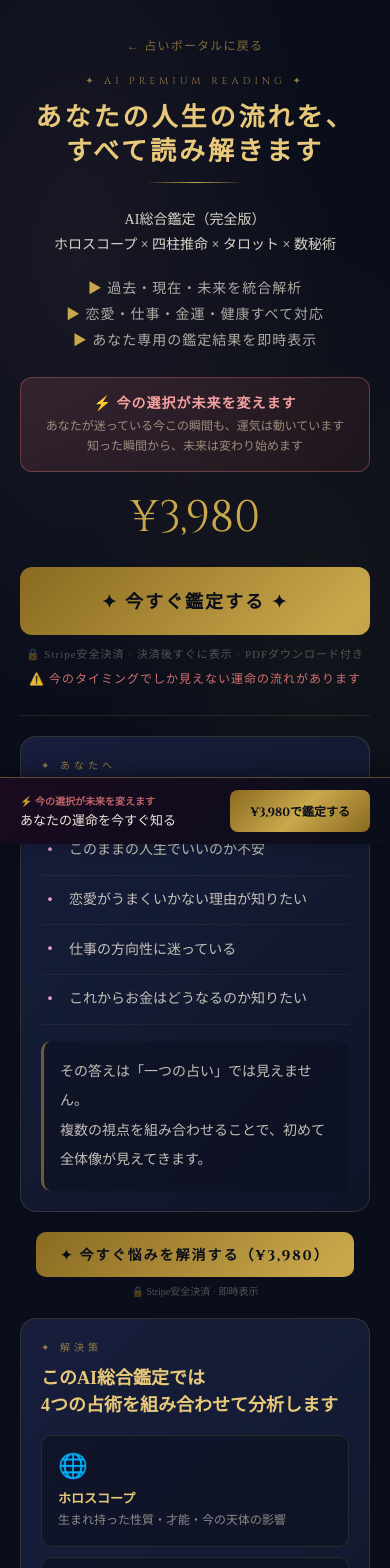
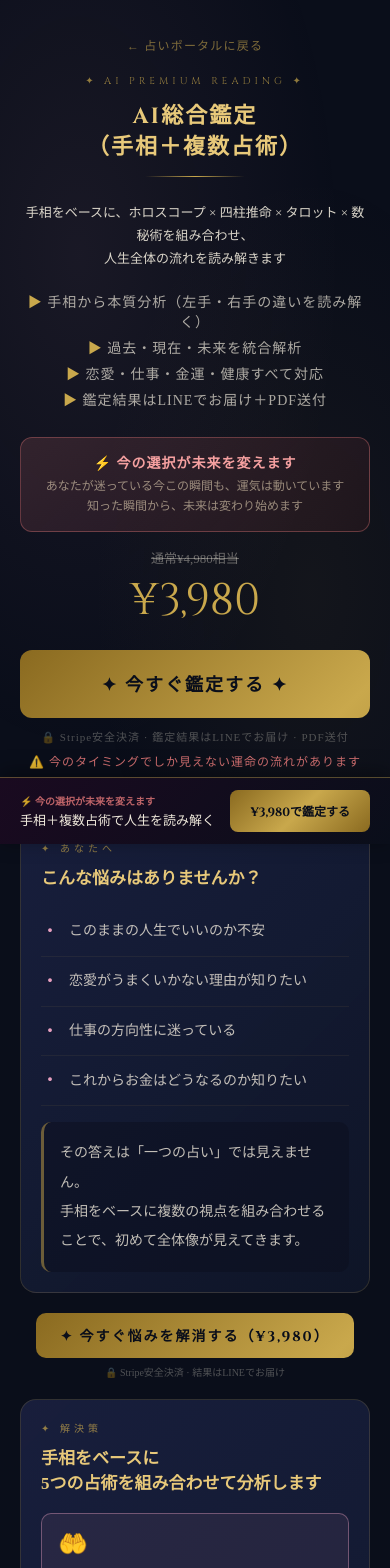
Before and after one commit to sincere1229/sincere1229-twinklelab-next, a Next.js app: page /star/sogo in a window 390 px wide. Shown: the top 1568 px of the page. Built offline with nearby package versions, Linux system fonts and the light colour scheme.

Commit message:
Update page.tsx

```diff
--- a/app/star/sogo/page.tsx
+++ b/app/star/sogo/page.tsx
@@ -35,7 +35,6 @@ interface DrawnCard {
   reversed: boolean
 }
 
-// ★ MiniCta をコンポーネントの外に移動（React error #423の修正）
 function MiniCta({ label = '✦ 今すぐ鑑定する（¥3,980）' }: { label?: string }) {
   return (
     <div style={{ textAlign: 'center', margin: '16px 0' }}>
@@ -47,7 +46,7 @@ function MiniCta({ label = '✦ 今すぐ鑑定する（¥3,980）' }: { label?:
         fontFamily: 'Cinzel,serif', fontSize: '14px', fontWeight: 700,
         letterSpacing: '2px', padding: '12px 24px', textDecoration: 'none',
       }}>{label}</a>
-      <div style={{ fontSize: '10px', color: 'rgba(240,234,220,0.3)', marginTop: '6px' }}>🔒 Stripe安全決済 · 即時表示</div>
+      <div style={{ fontSize: '10px', color: 'rgba(240,234,220,0.3)', marginTop: '6px' }}>🔒 Stripe安全決済 · 結果はLINEでお届け</div>
     </div>
   )
 }
@@ -210,13 +209,15 @@ export default function SogoPage() {
         .hero{text-align:center;padding:50px 0 40px;border-bottom:1px solid rgba(201,168,76,0.15);}
         .back{display:inline-block;font-size:12px;color:rgba(201,168,76,0.6);text-decoration:none;margin-bottom:20px;letter-spacing:0.1em;}
         .hero-label{font-family:'Cinzel',serif;font-size:10px;letter-spacing:4px;color:var(--gold);text-transform:uppercase;margin-bottom:14px;opacity:0.7;}
-        .hero-title{font-family:'Cinzel',serif;font-size:clamp(26px,6vw,44px);color:var(--gold2);letter-spacing:3px;margin-bottom:12px;line-height:1.3;}
-        .hero-catch{font-size:clamp(14px,3vw,19px);color:rgba(240,234,220,0.9);margin-bottom:20px;line-height:1.8;font-weight:500;}
+        .hero-title{font-family:'Cinzel',serif;font-size:clamp(22px,5vw,38px);color:var(--gold2);letter-spacing:2px;margin-bottom:12px;line-height:1.4;}
+        .hero-catch{font-size:clamp(13px,3vw,17px);color:rgba(240,234,220,0.9);margin-bottom:20px;line-height:1.8;font-weight:500;}
         .hero-tags{display:flex;flex-direction:column;gap:6px;margin-bottom:28px;}
         .hero-tag{font-size:14px;color:rgba(240,234,220,0.7);letter-spacing:1px;}
         .hero-tag::before{content:'▶ ';color:var(--gold);}
         .gold-line{width:100px;height:1px;background:linear-gradient(90deg,transparent,var(--gold),transparent);margin:0 auto 24px;}
-        .price-hero{font-family:'Cinzel',serif;font-size:44px;color:var(--gold);margin-bottom:20px;}
+        .price-hero-wrap{margin-bottom:20px;}
+        .price-hero-orig{font-size:13px;color:rgba(240,234,220,0.4);text-decoration:line-through;margin-bottom:4px;}
+        .price-hero{font-family:'Cinzel',serif;font-size:44px;color:var(--gold);}
         .urgency-bar{background:linear-gradient(135deg,rgba(232,122,122,0.15),rgba(200,60,60,0.08));border:1px solid rgba(232,122,122,0.35);border-radius:12px;padding:14px 18px;text-align:center;margin:16px 0;}
         .urgency-bar-text{color:#f5a0a0;font-size:14px;font-weight:600;letter-spacing:1px;margin-bottom:4px;}
         .urgency-bar-sub{color:rgba(232,213,183,0.6);font-size:12px;line-height:1.7;}
@@ -226,7 +227,7 @@ export default function SogoPage() {
         .cta-note{text-align:center;font-size:11px;color:rgba(240,234,220,0.3);letter-spacing:1px;margin-bottom:8px;}
         .section{background:linear-gradient(135deg,rgba(26,32,64,0.9),rgba(15,22,40,0.95));border:1px solid rgba(201,168,76,0.18);border-radius:16px;padding:28px;margin:20px 0;}
         .sec-label{font-family:'Cinzel',serif;font-size:10px;letter-spacing:4px;color:var(--gold);text-transform:uppercase;margin-bottom:10px;opacity:0.7;}
-        .sec-title{font-size:clamp(18px,4vw,24px);color:var(--gold2);font-weight:600;margin-bottom:16px;line-height:1.5;}
+        .sec-title{font-size:clamp(17px,4vw,22px);color:var(--gold2);font-weight:600;margin-bottom:16px;line-height:1.5;}
         .sec-text{font-size:14px;color:rgba(240,234,220,0.8);line-height:2.1;}
         .worry-list{list-style:none;margin:16px 0;}
         .worry-list li{padding:10px 0;border-bottom:1px solid rgba(201,168,76,0.08);font-size:14px;color:rgba(240,234,220,0.8);display:flex;align-items:center;gap:10px;line-height:1.6;}
@@ -237,6 +238,7 @@ export default function SogoPage() {
         .sol-icon{font-size:24px;margin-bottom:8px;}
         .sol-title{font-size:13px;color:var(--gold2);font-weight:600;margin-bottom:4px;}
         .sol-desc{font-size:12px;color:rgba(240,234,220,0.55);line-height:1.6;}
+        .sol-highlight{border-color:rgba(232,160,192,0.4)!important;background:rgba(232,160,192,0.08)!important;}
         .check-list{list-style:none;margin:12px 0;}
         .check-list li{padding:10px 0;border-bottom:1px solid rgba(201,168,76,0.06);font-size:14px;color:rgba(240,234,220,0.85);display:flex;align-items:flex-start;gap:10px;line-height:1.7;}
         .check-list li::before{content:'✔';color:var(--gold);font-size:14px;flex-shrink:0;margin-top:2px;}
@@ -244,6 +246,8 @@ export default function SogoPage() {
         @media(max-width:480px){.output-grid{grid-template-columns:1fr;}}
         .output-item{background:rgba(10,14,26,0.4);border:1px solid rgba(201,168,76,0.12);border-radius:8px;padding:12px 14px;font-size:13px;color:rgba(240,234,220,0.8);display:flex;align-items:center;gap:8px;}
         .output-item::before{content:'▸';color:var(--gold);flex-shrink:0;}
+        .output-item.highlight{border-color:rgba(232,160,192,0.35);color:rgba(232,160,192,0.9);}
+        .output-item.highlight::before{content:'🤲';font-size:12px;}
         .future-grid{display:grid;grid-template-columns:1fr 1fr;gap:12px;margin:16px 0;}
         @media(max-width:480px){.future-grid{grid-template-columns:1fr;}}
         .future-box{border-radius:14px;padding:20px;}
@@ -290,12 +294,16 @@ export default function SogoPage() {
         .form-input:focus{border-color:var(--gold);}
         select.form-input{appearance:none;cursor:pointer;}
         select.form-input option{background:#0f1628;}
+        .teso-notice{background:rgba(232,160,192,0.08);border:1px solid rgba(232,160,192,0.25);border-radius:10px;padding:14px 16px;margin-bottom:20px;font-size:12px;color:rgba(232,160,192,0.9);line-height:1.9;text-align:center;}
         .tarot-section-title{font-family:'Cinzel',serif;font-size:11px;color:var(--gold);letter-spacing:3px;text-align:center;margin-bottom:8px;}
         .tarot-note{font-size:12px;color:rgba(240,234,220,0.5);margin-bottom:18px;line-height:1.8;text-align:center;}
         .tarot-grid{display:grid;grid-template-columns:repeat(3,1fr);gap:14px;margin-bottom:20px;}
         @media(max-width:360px){.tarot-grid{gap:8px;}}
         @keyframes spin{to{transform:rotate(360deg);}}
         .disclaimer{font-size:11px;color:rgba(240,234,220,0.25);line-height:1.8;text-align:center;margin:16px 0;}
+        .line-nudge{background:linear-gradient(135deg,rgba(0,185,0,0.1),rgba(0,150,0,0.06));border:1px solid rgba(6,199,85,0.3);border-radius:12px;padding:16px;text-align:center;margin:20px 0;}
+        .line-nudge p{font-size:12px;color:rgba(240,234,220,0.7);line-height:1.8;margin-bottom:10px;}
+        .line-nudge-btn{display:inline-flex;align-items:center;gap:6px;background:linear-gradient(135deg,#06c755,#04a844);color:#fff;font-weight:700;font-size:12px;border-radius:8px;padding:10px 20px;text-decoration:none;}
         .fixed-cta{position:fixed;bottom:0;left:0;right:0;z-index:9999;background:linear-gradient(135deg,#1a0a20,#0a0e1a);border-top:1px solid rgba(201,168,76,0.4);padding:12px 20px;display:flex;align-items:center;gap:12px;box-shadow:0 -4px 20px rgba(0,0,0,0.4);}
         .fixed-cta-text{flex:1;}
         .fixed-cta-label{font-size:10px;color:rgba(232,122,122,0.8);margin-bottom:2px;font-weight:600;}
@@ -310,21 +318,40 @@ export default function SogoPage() {
         <div className="hero">
           <a href="/star" className="back">← 占いポータルに戻る</a>
           <div className="hero-label">✦ AI Premium Reading ✦</div>
-          <h1 className="hero-title">あなたの人生の流れを、<br/>すべて読み解きます</h1>
+
+          {/* ① タイトル変更 */}
+          <h1 className="hero-title">AI総合鑑定<br/>（手相＋複数占術）</h1>
           <div className="gold-line"></div>
-          <p className="hero-catch">AI総合鑑定（完全版）<br/>ホロスコープ × 四柱推命 × タロット × 数秘術</p>
+
+          {/* ② キャッチに手相を追加 */}
+          <p className="hero-catch">
+            手相をベースに、ホロスコープ × 四柱推命 × タロット × 数秘術を組み合わせ、<br/>
+            人生全体の流れを読み解きます
+          </p>
+
+          {/* ③ hero-tags修正：手相を最上部に追加 */}
           <div className="hero-tags">
+            <span className="hero-tag">手相から本質分析（左手・右手の違いを読み解く）</span>
             <span className="hero-tag">過去・現在・未来を統合解析</span>
             <span className="hero-tag">恋愛・仕事・金運・健康すべて対応</span>
-            <span className="hero-tag">あなた専用の鑑定結果を即時表示</span>
+            <span className="hero-tag">鑑定結果はLINEでお届け＋PDF送付</span>
           </div>
+
           <div className="urgency-bar">
             <div className="urgency-bar-text">⚡ 今の選択が未来を変えます</div>
             <div className="urgency-bar-sub">あなたが迷っている今この瞬間も、運気は動いています<br/>知った瞬間から、未来は変わり始めます</div>
           </div>
-          <div className="price-hero">¥3,980</div>
+
+          {/* ⑨ 価格表示：通常4980→現在3980 */}
+          <div className="price-hero-wrap">
+            <div className="price-hero-orig">通常¥4,980相当</div>
+            <div className="price-hero">¥3,980</div>
+          </div>
+
           <a href="#form-section" className="cta-btn">✦ 今すぐ鑑定する ✦</a>
-          <p className="cta-note">🔒 Stripe安全決済 · 決済後すぐに表示 · PDFダウンロード付き</p>
+
+          {/* ④ 「即時表示」削除→LINEでお届けに変更 */}
+          <p className="cta-note">🔒 Stripe安全決済 · 鑑定結果はLINEでお届け · PDF送付</p>
           <p style={{fontSize:'12px',color:'rgba(232,122,122,0.9)',textAlign:'center',marginTop:'8px',letterSpacing:'1px'}}>
             ⚠️ 今のタイミングでしか見えない運命の流れがあります
           </p>
@@ -341,22 +368,24 @@ export default function SogoPage() {
           </ul>
           <p className="sec-text" style={{marginTop:'16px',padding:'16px',background:'rgba(10,14,26,0.4)',borderRadius:'10px',borderLeft:'3px solid rgba(201,168,76,0.5)'}}>
             その答えは「一つの占い」では見えません。<br/>
-            複数の視点を組み合わせることで、初めて全体像が見えてきます。
+            手相をベースに複数の視点を組み合わせることで、初めて全体像が見えてきます。
           </p>
         </div>
         <MiniCta label="✦ 今すぐ悩みを解消する（¥3,980）" />
 
+        {/* ⑥ 占術一覧に手相追加（最上部） */}
         <div className="section">
           <div className="sec-label">✦ 解決策</div>
-          <h2 className="sec-title">このAI総合鑑定では<br/>4つの占術を組み合わせて分析します</h2>
+          <h2 className="sec-title">手相をベースに<br/>5つの占術を組み合わせて分析します</h2>
           <div className="solution-grid">
             {[
+              {icon:'🤲', title:'手相リーディング', desc:'左手（本質）と右手（現在）の違いから、本来の自分と今のズレを読み解く', highlight: true},
               {icon:'🌐', title:'ホロスコープ', desc:'生まれ持った性質・才能・今の天体の影響'},
               {icon:'☯️', title:'四柱推命', desc:'人生全体の流れ・転機の時期・大運の読み解き'},
               {icon:'🃏', title:'タロット', desc:'今の状況と近未来・意識下のメッセージ'},
               {icon:'🔢', title:'数秘術', desc:'運命のテーマ・魂の使命・生まれ持った特質'},
             ].map(s => (
-              <div key={s.title} className="solution-item">
+              <div key={s.title} className={`solution-item${s.highlight ? ' sol-highlight' : ''}`}>
                 <div className="sol-icon">{s.icon}</div>
                 <div className="sol-title">{s.title}</div>
                 <div className="sol-desc">{s.desc}</div>
@@ -364,7 +393,8 @@ export default function SogoPage() {
             ))}
           </div>
           <p className="sec-text" style={{marginTop:'16px',textAlign:'center'}}>
-            バラバラの情報を「統合」することで<br/>
+            手相という「あなたの体に刻まれた情報」を軸に、<br/>
+            複数の占術を「統合」することで<br/>
             <strong style={{color:'var(--gold2)'}}>あなたの人生の全体像が見えます</strong>
           </p>
         </div>
@@ -405,27 +435,41 @@ export default function SogoPage() {
           <div className="sec-label">✦ この鑑定でわかること</div>
           <h2 className="sec-title">人生の全体像を<br/>完全解析します</h2>
           <ul className="check-list">
+            <li>手相から読み解く「本来の自分」と「今のズレ」</li>
             <li>人生の転機（いつ、何が変わるか）</li>
             <li>恋愛の未来（出会い・結婚・相性・今の関係性）</li>
             <li>仕事の方向性（向いている働き方・転職タイミング）</li>
             <li>金運の流れ（増える時期・注意すべき時期）</li>
             <li>健康運（体のサイン・注意すべき時期）</li>
             <li>今やるべき具体的な行動</li>
-            <li>年代別メッセージ（あなたの世代に合わせた内容）</li>
           </ul>
         </div>
         <MiniCta label="✦ 人生の全体像を知る（¥3,980）" />
 
+        {/* ⑦ 出力内容に手相分析追加 */}
         <div className="section">
           <div className="sec-label">✦ 出力内容</div>
           <h2 className="sec-title">約5,000文字以上の<br/>詳細鑑定レポート</h2>
           <div className="output-grid">
-            {['ホロスコープ図面（カラー）','四柱推命の命式・五行分析','タロット3枚の統合解釈','数秘術の運命数解読','過去 / 現在 / 未来の流れ','仕事運の詳細分析','恋愛運・パートナーシップ','金運・豊かさの流れ','健康運・注意時期','年代別メッセージ','今月・来月の運気予報','開運アドバイス・行動指針'].map(o => (
-              <div key={o} className="output-item">{o}</div>
+            {[
+              {label:'🤲 手相分析（左手・右手）', highlight: true},
+              {label:'本来の自分 × 今のズレ', highlight: true},
+              {label:'ホロスコープ図面（カラー）'},
+              {label:'四柱推命の命式・五行分析'},
+              {label:'タロット3枚の統合解釈'},
+              {label:'数秘術の運命数解読'},
+              {label:'過去 / 現在 / 未来の流れ'},
+              {label:'仕事運の詳細分析'},
+              {label:'恋愛運・パートナーシップ'},
+              {label:'金運・豊かさの流れ'},
+              {label:'開運アクション・行動指針'},
+              {label:'PDF完全版お届け'},
+            ].map(o => (
+              <div key={o.label} className={`output-item${o.highlight ? ' highlight' : ''}`}>{o.label}</div>
             ))}
           </div>
           <p className="sec-text" style={{textAlign:'center',marginTop:'14px'}}>
-            👉 一度だけでなく、<strong style={{color:'var(--gold2)'}}>何度も見返せます</strong>（PDFダウンロード可能）
+            👉 一度だけでなく、<strong style={{color:'var(--gold2)'}}>何度も見返せます</strong>（PDF送付）
           </p>
         </div>
 
@@ -438,8 +482,8 @@ export default function SogoPage() {
               <div className="compare-content">1つの占術だけ<br/>断片的な情報<br/>「なんとなく」の鑑定</div>
             </div>
             <div className="compare-box tso">
-              <div className="compare-title">✦ Twinkle Star Oracle</div>
-              <div className="compare-content">4つの占術を統合<br/>人生の全体像が見える<br/>AI による客観的分析</div>
+              <div className="compare-title">✦ AI総合鑑定</div>
+              <div className="compare-content">手相＋4占術を統合<br/>人生の全体像が見える<br/>あなただけの個別鑑定</div>
             </div>
           </div>
         </div>
@@ -450,9 +494,9 @@ export default function SogoPage() {
           <h2 className="sec-title">選ばれる4つの理由</h2>
           <div className="trust-grid">
             {[
-              {icon:'⚡', title:'即時表示', desc:'決済完了後、数秒で鑑定結果が表示されます。'},
+              {icon:'🤲', title:'手相ベースの個別鑑定', desc:'あなたの手に刻まれた情報をもとに、個別に作成した鑑定をLINEでお届けします。'},
               {icon:'🤖', title:'AI×占術の統合分析', desc:'感情に左右されない客観的な分析で高精度な鑑定を。'},
-              {icon:'📱', title:'スマホで完結', desc:'入力から結果表示・PDFダウンロードまでスマホのみで。'},
+              {icon:'📱', title:'LINEでお届け＋PDF', desc:'鑑定結果はLINEで送信＋PDFでも受け取れます。'},
               {icon:'🔒', title:'安全な決済', desc:'Stripe社の最高水準セキュリティで個人情報を保護。'},
             ].map(t => (
               <div key={t.title} className="trust-item">
@@ -470,8 +514,10 @@ export default function SogoPage() {
             <p style={{fontSize:'16px',color:'rgba(232,201,122,0.9)',marginBottom:'12px',fontWeight:'500'}}>あなたの人生の設計図を知る価格です</p>
             <div className="price-old">通常の対面鑑定レベル：10,000円〜30,000円</div>
             <div className="price-arrow">↓</div>
+            <div className="price-old" style={{fontSize:'16px'}}>通常¥4,980相当</div>
+            <div className="price-arrow">↓</div>
             <div className="price-main">¥3,980</div>
-            <div className="price-sub">PDFダウンロード付き · 即時表示 · 5,000文字以上</div>
+            <div className="price-sub">鑑定結果はLINEでお届け · PDF送付 · 5,000文字以上</div>
           </div>
         </div>
 
@@ -485,14 +531,37 @@ export default function SogoPage() {
           <p className="emotion-sub">あなただけの鑑定が、今すぐ手に入ります</p>
         </div>
 
+        {/* ⑧ LINE導線追加 */}
+        <div className="line-nudge">
+          <p>
+            まだ手相診断を受けていない方へ<br/>
+            <strong style={{color:'rgba(78,222,136,0.9)'}}>無料手相診断</strong>を先に受けると、<br/>
+            より精度の高い鑑定をお届けできます🌙
+          </p>
+          <a href="https://lin.ee/XHDFrA8" className="line-nudge-btn" target="_blank" rel="noopener">
+            💬 無料手相診断はこちら（LINE）
+          </a>
+        </div>
+
         <a href="#inp-name" className="cta-btn">✦ あなたの運命を今すぐ知る ✦</a>
-        <p className="cta-note">🔒 Stripe安全決済 · 即時表示 · PDFダウンロード付き</p>
+
+        {/* ④ 「即時表示」→「LINEでお届け」 */}
+        <p className="cta-note">🔒 Stripe安全決済 · 鑑定結果はLINEでお届け · PDF送付</p>
         <p style={{textAlign:'center',fontSize:'15px',color:'rgba(232,201,122,0.85)',margin:'8px 0 16px',lineHeight:'1.9',fontWeight:500,letterSpacing:'1px'}}>
           ここから先は、あなただけの鑑定になります
         </p>
 
         <div className="form-card" id="form-section">
           <div className="form-title">✦ あなたの情報を入力 ✦</div>
+
+          {/* ⑩ フォームに手相はLINE情報を使用する旨を追加 */}
+          <div className="teso-notice">
+            🤲 手相情報は、LINEでお送りいただいた画像を使用します<br/>
+            <span style={{fontSize:'11px',color:'rgba(232,160,192,0.7)'}}>
+              まだ送っていない方は、お申込み後に「手相」とLINEへお送りください
+            </span>
+          </div>
+
           <div className="form-group">
             <label className="form-label">お名前<span style={{fontSize:'10px',color:'rgba(240,234,220,0.4)',marginLeft:'8px'}}>※ニックネームでもOK</span></label>
             <input type="text" className="form-input" placeholder="例：さくら" id="inp-name" />
@@ -549,7 +618,9 @@ export default function SogoPage() {
           <button className="cta-btn" onClick={handlePay} disabled={paying}>
             {paying ? '決済ページへ移動中...' : '✦ ¥3,980 で今すぐ鑑定する ✦'}
           </button>
-          <p className="cta-note">🔒 Stripe による安全な決済 · 決済完了後すぐに表示 · PDFダウンロード付き</p>
+
+          {/* ④ 「即時表示」削除 */}
+          <p className="cta-note">🔒 Stripe による安全な決済 · 鑑定結果はLINEでお届け · PDF送付</p>
         </div>
 
         <div className="emotion-box">
@@ -572,7 +643,7 @@ export default function SogoPage() {
       <div className="fixed-cta">
         <div className="fixed-cta-text">
           <div className="fixed-cta-label">⚡ 今の選択が未来を変えます</div>
-          <div className="fixed-cta-main">あなたの運命を今すぐ知る</div>
+          <div className="fixed-cta-main">手相＋複数占術で人生を読み解く</div>
         </div>
         <a href="#form-section" className="fixed-cta-btn">¥3,980で鑑定する</a>
       </div>
```
